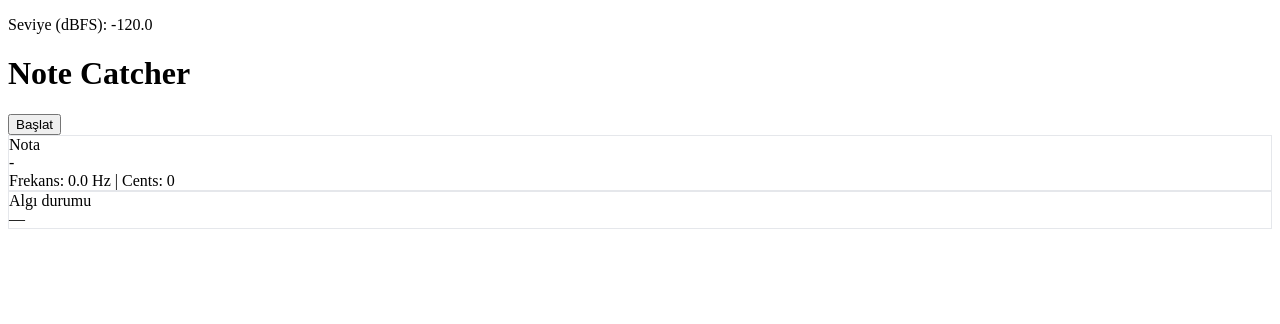
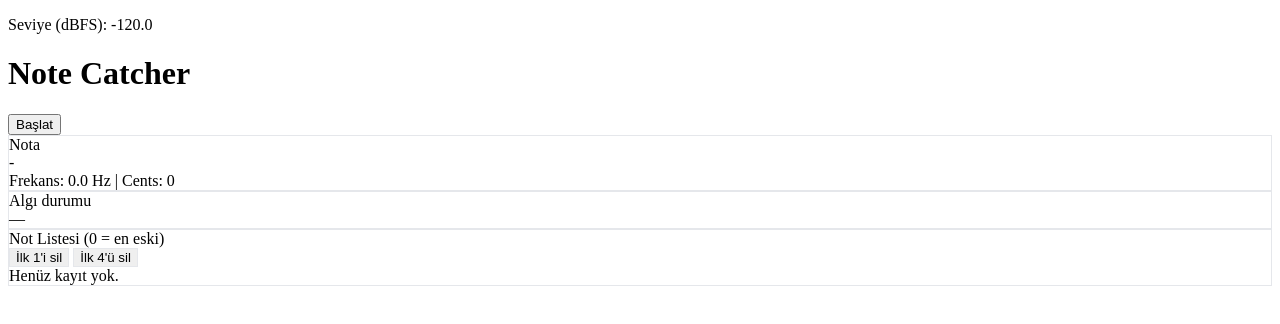
Before and after one commit to yiitAykol/PitchAndChords, a SvelteKit app: page / in a window 1280 px wide. Shown: the top 324 px of the page. Built offline with nearby package versions, Linux system fonts and the light colour scheme.

Commit message:
feat: enhance note tracking by preventing duplicate entries and adding reset functionality

```diff
--- a/src/routes/+page.svelte
+++ b/src/routes/+page.svelte
@@ -13,6 +13,7 @@
     let freq = 0;
     let note = '-';
     let notesArray: string[] = [];
+    let lastPushedNote: string | null = null; // aynı “süreğen” notayı tekrar eklememek için
     let cents = 0;
     let noteDb = -120;
     let noteDetected = false;
@@ -97,6 +98,7 @@
             if (gateOk) {
                 noteDetected = true;
                 note = nn.name;
+                pushNoteIfNew(note);
                 lastNoteTs = now;
             } else if (noteDetected && now - lastNoteTs > NOTE_HOLD_MS) {
                 noteDetected = false;
@@ -148,9 +150,10 @@
 
     // ——— Not ekleme (yalnızca onset veya ad değişiminde) ———
     function pushNoteIfNew(name: string) {
-        if (!noteDetected || name !== note) {
+        if (!noteDetected || name !== lastPushedNote) {
             // en sona ekle → 0. index en eski kalır
             notesArray = [...notesArray, name];
+            lastPushedNote = name;
         }
     }
 
@@ -174,6 +177,10 @@
         notesArray = notesArray.slice(k);
     }
 
+    function resetNotes() {
+        notesArray = [];
+        lastPushedNote = null;
+    }
 </script>
 
 <p class="opacity-60 text-sm">Seviye (dBFS): {noteDb.toFixed(1)}</p>
@@ -201,6 +208,34 @@
         <div class="text-3xl font-bold">{noteDetected ? '✓' : '—'}</div>
         </div>
     </div>
+
+    <!-- Not Listesi -->
+    <div class="p-4 rounded border space-y-3">
+        <div class="flex items-center justify-between">
+        <div class="text-sm opacity-60">Not Listesi (0 = en eski)</div>
+        <div class="flex gap-2">
+            <button class="px-3 py-1 rounded border" on:click={() => clearFirstN(1)}>İlk 1'i sil</button>
+            <button class="px-3 py-1 rounded border" on:click={() => clearFirstN(4)}>İlk 4'ü sil</button>
+        </div>
+        </div>
+
+        {#if notesArray.length === 0}
+        <div class="text-sm opacity-60">Henüz kayıt yok.</div>
+        {:else}
+        <ul class="space-y-1">
+            {#each notesArray as n, i}
+            <li class="flex items-center justify-between gap-3">
+                <span class="font-mono">{i}.</span>
+                <span class="flex-1">{n}</span>
+                <button class="text-xs px-2 py-1 rounded border"
+                        on:click={() => clearUpToIndex(i)}>
+                ⟵ buraya kadar sil
+                </button>
+            </li>
+            {/each}
+        </ul>
+        {/if}
+    </div>
 </div>
 
 <style>
```
Lines whose indentation alone changed are shown as unchanged.
